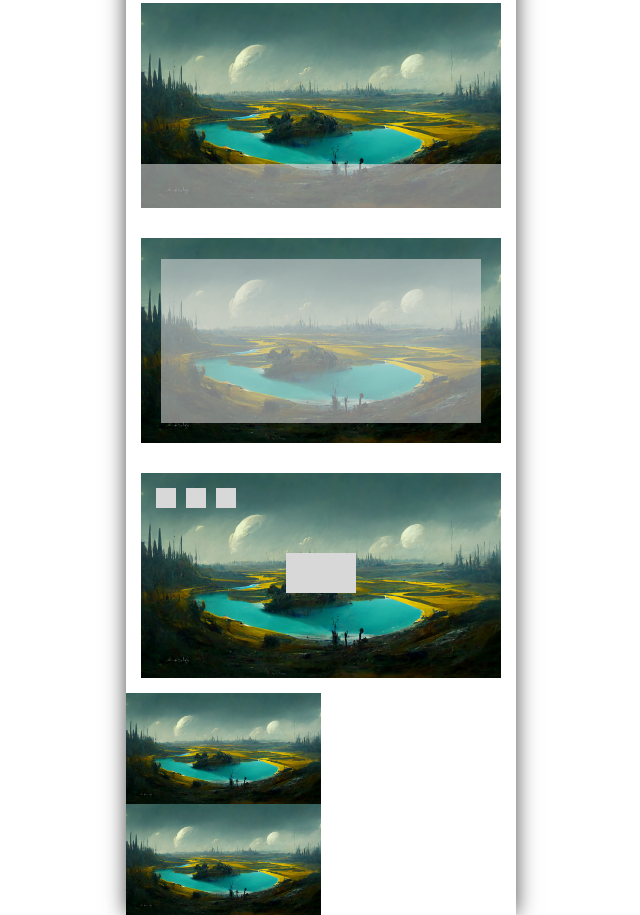
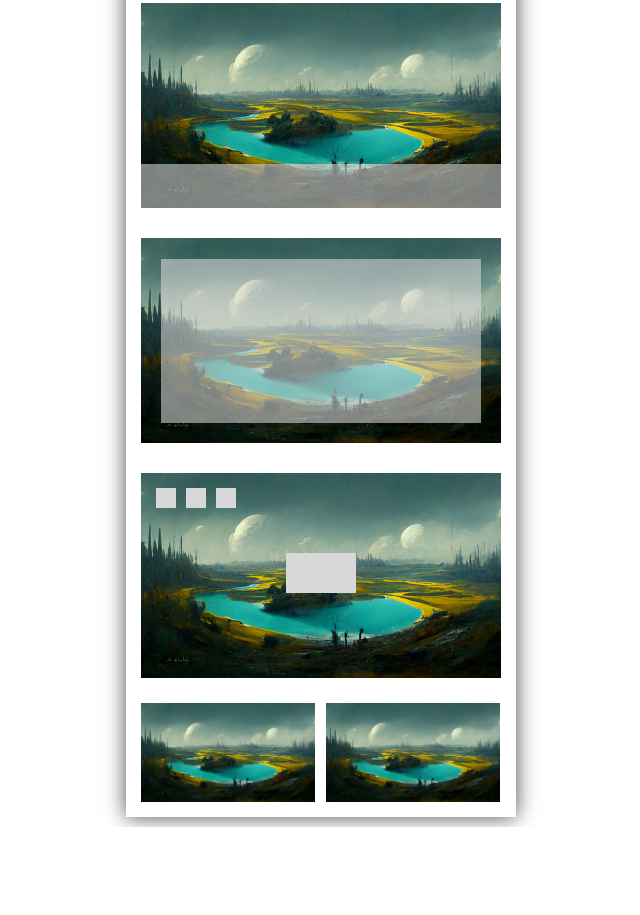
Before and after one commit to GLucile/position-1, a website built with Parcel: page src/index.html in a window 1280 px wide. Shown: the part 302-1217 px from the top of the page, without its empty margins (319-959 px from the left). After the commit the page ends 1129 px from the top, so only its background shows below. Built offline with nearby package versions, Linux system fonts and the light colour scheme.

Commit message:
Code css position-5 images places

```diff
--- a/src/css/main.css
+++ b/src/css/main.css
@@ -155,6 +155,13 @@ body {
 }
 
 .position-5 img {
-  width: 50%;
-  position: re;
+  width: 47%;
 }
+
+.position-5 {
+  display: flex;
+  flex-direction: row;
+  justify-content: space-around;
+  margin: 10px 8px 10px 12px;
+  padding-bottom: 15px;
+}
```
